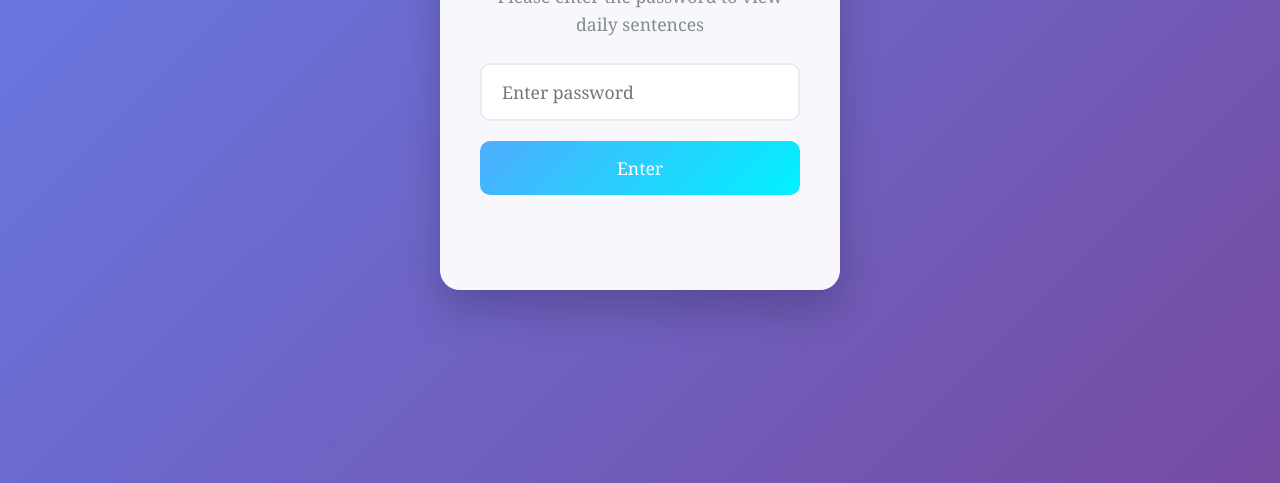
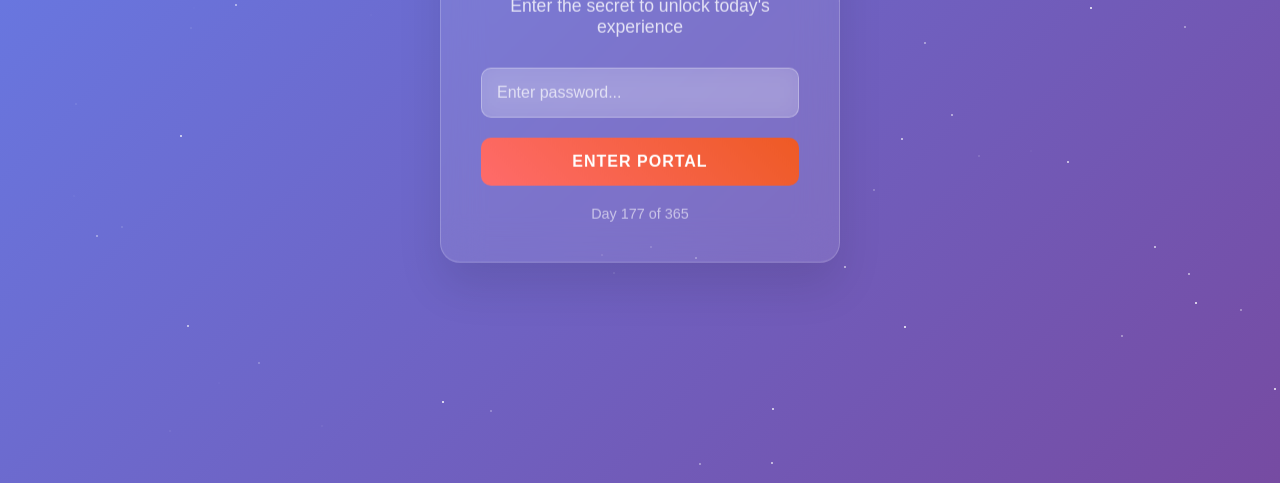
Before and after one commit to vorobejus/vorobejus.github.io, a plain HTML site: page index.html in a window 1280 px wide. Shown: the part 317-800 px from the top of the page. Drawn offline with Linux system fonts and the light colour scheme.

Commit message:
Update index.html

```diff
--- a/index.html
+++ b/index.html
@@ -3,197 +3,223 @@
 <head>
     <meta charset="UTF-8">
     <meta name="viewport" content="width=device-width, initial-scale=1.0">
-    <title>Daily Sentences - Login Required</title>
-    <link rel="stylesheet" href="style.css">
+    <title>Daily Portal</title>
+    <style>
+        * {
+            margin: 0;
+            padding: 0;
+            box-sizing: border-box;
+        }
+
+        body {
+            font-family: 'Arial', sans-serif;
+            background: linear-gradient(135deg, #667eea 0%, #764ba2 100%);
+            min-height: 100vh;
+            display: flex;
+            align-items: center;
+            justify-content: center;
+            overflow: hidden;
+        }
+
+        .stars {
+            position: fixed;
+            top: 0;
+            left: 0;
+            width: 100%;
+            height: 100%;
+            pointer-events: none;
+        }
+
+        .star {
+            position: absolute;
+            width: 2px;
+            height: 2px;
+            background: white;
+            border-radius: 50%;
+            animation: twinkle 2s infinite;
+        }
+
+        @keyframes twinkle {
+            0%, 100% { opacity: 0; }
+            50% { opacity: 1; }
+        }
+
+        .container {
+            background: rgba(255, 255, 255, 0.1);
+            backdrop-filter: blur(20px);
+            border-radius: 20px;
+            padding: 40px;
+            box-shadow: 0 25px 45px rgba(0, 0, 0, 0.1);
+            border: 1px solid rgba(255, 255, 255, 0.2);
+            text-align: center;
+            max-width: 400px;
+            width: 90%;
+            animation: float 6s ease-in-out infinite;
+        }
+
+        @keyframes float {
+            0%, 100% { transform: translateY(0px); }
+            50% { transform: translateY(-10px); }
+        }
+
+        h1 {
+            color: white;
+            margin-bottom: 10px;
+            font-size: 2.5em;
+            text-shadow: 0 2px 10px rgba(0, 0, 0, 0.3);
+        }
+
+        .subtitle {
+            color: rgba(255, 255, 255, 0.8);
+            margin-bottom: 30px;
+            font-size: 1.1em;
+        }
+
+        .input-group {
+            margin-bottom: 20px;
+        }
+
+        input[type="password"] {
+            width: 100%;
+            padding: 15px;
+            border: none;
+            border-radius: 10px;
+            background: rgba(255, 255, 255, 0.2);
+            color: white;
+            font-size: 16px;
+            backdrop-filter: blur(10px);
+            border: 1px solid rgba(255, 255, 255, 0.3);
+            transition: all 0.3s ease;
+        }
+
+        input[type="password"]::placeholder {
+            color: rgba(255, 255, 255, 0.7);
+        }
+
+        input[type="password"]:focus {
+            outline: none;
+            background: rgba(255, 255, 255, 0.3);
+            transform: scale(1.02);
+        }
+
+        button {
+            width: 100%;
+            padding: 15px;
+            border: none;
+            border-radius: 10px;
+            background: linear-gradient(45deg, #ff6b6b, #ee5a24);
+            color: white;
+            font-size: 16px;
+            font-weight: bold;
+            cursor: pointer;
+            transition: all 0.3s ease;
+            text-transform: uppercase;
+            letter-spacing: 1px;
+        }
+
+        button:hover {
+            transform: translateY(-2px);
+            box-shadow: 0 10px 20px rgba(238, 90, 36, 0.3);
+        }
+
+        button:active {
+            transform: translateY(0);
+        }
+
+        .error {
+            color: #ff6b6b;
+            margin-top: 15px;
+            padding: 10px;
+            background: rgba(255, 107, 107, 0.1);
+            border-radius: 5px;
+            border: 1px solid rgba(255, 107, 107, 0.3);
+        }
+
+        .day-info {
+            color: rgba(255, 255, 255, 0.6);
+            margin-top: 20px;
+            font-size: 0.9em;
+        }
+    </style>
 </head>
 <body>
-    <!-- Login Screen -->
-    <div class="login-container" id="login-screen">
-        <div class="login-card">
-            <h1>🔐 Access Required</h1>
-            <p>Please enter the password to view daily sentences</p>
-            <form id="login-form">
-                <input type="password" id="password-input" placeholder="Enter password" required>
-                <button type="submit">Enter</button>
-            </form>
-            <p class="error-message" id="error-message"></p>
+    <div class="stars"></div>
+
+    <div class="container">
+        <h1>Daily Portal</h1>
+        <p class="subtitle">Enter the secret to unlock today's experience</p>
+
+        <div class="input-group">
+            <input type="password" id="passwordInput" placeholder="Enter password..." />
+        </div>
+
+        <button onclick="checkPassword()">Enter Portal</button>
+
+        <div id="errorMessage" class="error" style="display: none;"></div>
+
+        <div class="day-info">
+            Day <span id="dayNumber"></span> of 365
         </div>
     </div>
 
-    <!-- Main Content (hidden initially) -->
-    <div class="container" id="main-content" style="display: none;">
-        <header>
-            <h1>Daily Sentence</h1>
-            <p class="date" id="current-date"></p>
-            <button class="logout-btn" id="logout-btn">Logout</button>
-        </header>
-
-        <main>
-            <div class="sentence-card">
-                <p class="sentence" id="daily-sentence">Loading today's sentence...</p>
-            </div>
-
-            <div class="info">
-                <p>Come back tomorrow for a new sentence!</p>
-            </div>
-        </main>
-
-        <footer>
-            <p>&copy; 2025 Daily Sentences</p>
-        </footer>
-    </div>
-
     <script>
-        // Configuration
-        const PASSWORD = "dailyquote2025"; // Change this to your desired password
-        const SESSION_KEY = "daily_sentences_auth";
-
-        // Array of sentences that will rotate daily
-        const sentences = [
-            "The best time to plant a tree was 20 years ago. The second best time is now.",
-            "Life is what happens to you while you're busy making other plans.",
-            "The only way to do great work is to love what you do.",
-            "In the middle of difficulty lies opportunity.",
-            "Success is not final, failure is not fatal: it is the courage to continue that counts.",
-            "The future belongs to those who believe in the beauty of their dreams.",
-            "It is during our darkest moments that we must focus to see the light.",
-            "Don't watch the clock; do what it does. Keep going.",
-            "The only impossible journey is the one you never begin.",
-            "Happiness is not something ready made. It comes from your own actions.",
-            "The way to get started is to quit talking and begin doing.",
-            "Innovation distinguishes between a leader and a follower.",
-            "Your limitation—it's only your imagination.",
-            "Push yourself, because no one else is going to do it for you.",
-            "Great things never come from comfort zones.",
-            "Dream it. Wish it. Do it.",
-            "Success doesn't just find you. You have to go out and get it.",
-            "The harder you work for something, the greater you'll feel when you achieve it.",
-            "Dream bigger. Do bigger.",
-            "Don't stop when you're tired. Stop when you're done.",
-            "Wake up with determination. Go to bed with satisfaction.",
-            "Do something today that your future self will thank you for.",
-            "Little things make big days.",
-            "It's going to be hard, but hard does not mean impossible.",
-            "Don't wait for opportunity. Create it.",
-            "Sometimes we're tested not to show our weaknesses, but to discover our strengths.",
-            "The key to success is to focus on goals, not obstacles.",
-            "Dream it. Believe it. Build it.",
-            "What lies behind us and what lies before us are tiny matters compared to what lies within us.",
-            "The only person you are destined to become is the person you decide to be.",
-            "Believe you can and you're halfway there."
-        ];
-
-        // Authentication functions
-        function checkAuth() {
-            const authData = sessionStorage.getItem(SESSION_KEY);
-            if (authData) {
-                const { timestamp, authenticated } = JSON.parse(authData);
-                const now = new Date().getTime();
-                const hoursPassed = (now - timestamp) / (1000 * 60 * 60);
-
-                // Session expires after 24 hours
-                if (authenticated && hoursPassed < 24) {
-                    return true;
-                }
+        // Create animated stars
+        function createStars() {
+            const starsContainer = document.querySelector('.stars');
+            for (let i = 0; i < 100; i++) {
+                const star = document.createElement('div');
+                star.className = 'star';
+                star.style.left = Math.random() * 100 + '%';
+                star.style.top = Math.random() * 100 + '%';
+                star.style.animationDelay = Math.random() * 2 + 's';
+                starsContainer.appendChild(star);
             }
-            return false;
         }
 
-        function authenticate(password) {
-            if (password === PASSWORD) {
-                const authData = {
-                    authenticated: true,
-                    timestamp: new Date().getTime()
-                };
-                sessionStorage.setItem(SESSION_KEY, JSON.stringify(authData));
-                return true;
-            }
-            return false;
-        }
-
-        function logout() {
-            sessionStorage.removeItem(SESSION_KEY);
-            showLoginScreen();
-        }
-
-        function showMainContent() {
-            document.getElementById('login-screen').style.display = 'none';
-            document.getElementById('main-content').style.display = 'block';
-            initializeDailySentence();
-        }
-
-        function showLoginScreen() {
-            document.getElementById('login-screen').style.display = 'flex';
-            document.getElementById('main-content').style.display = 'none';
-            document.getElementById('password-input').value = '';
-            document.getElementById('error-message').textContent = '';
-        }
-
-        // Function to get sentence based on day of year
-        function getDailySentence() {
+        // Get day of year (1-365)
+        function getDayOfYear() {
             const now = new Date();
             const start = new Date(now.getFullYear(), 0, 0);
             const diff = now - start;
             const dayOfYear = Math.floor(diff / (1000 * 60 * 60 * 24));
-
-            // Use day of year to pick sentence (cycles through array)
-            const sentenceIndex = dayOfYear % sentences.length;
-            return sentences[sentenceIndex];
+            return dayOfYear;
         }
 
-        // Function to format date
-        function formatDate() {
-            const options = {
-                weekday: 'long',
-                year: 'numeric',
-                month: 'long',
-                day: 'numeric'
-            };
-            return new Date().toLocaleDateString('en-US', options);
+        // Check password and redirect
+        function checkPassword() {
+            const password = document.getElementById('passwordInput').value;
+            const correctPassword = 'mysecret'; // Change this to your desired password
+
+            if (password === correctPassword) {
+                const dayNumber = getDayOfYear();
+                // Redirect to the day-specific page
+                window.location.href = `${dayNumber}.html`;
+            } else {
+                const errorDiv = document.getElementById('errorMessage');
+                errorDiv.textContent = 'Incorrect password. Try again.';
+                errorDiv.style.display = 'block';
+
+                // Clear error after 3 seconds
+                setTimeout(() => {
+                    errorDiv.style.display = 'none';
+                }, 3000);
+
+                // Clear input
+                document.getElementById('passwordInput').value = '';
+            }
         }
 
-        // Initialize the main content
-        function initializeDailySentence() {
-            document.getElementById('current-date').textContent = formatDate();
-            document.getElementById('daily-sentence').textContent = getDailySentence();
-        }
-
-        // Event listeners
-        document.getElementById('login-form').addEventListener('submit', function(e) {
-            e.preventDefault();
-            const password = document.getElementById('password-input').value;
-
-            if (authenticate(password)) {
-                showMainContent();
-            } else {
-                document.getElementById('error-message').textContent = 'Incorrect password. Please try again.';
-                document.getElementById('password-input').value = '';
-
-                // Add shake animation to login card
-                const loginCard = document.querySelector('.login-card');
-                loginCard.style.animation = 'shake 0.5s ease-in-out';
-                setTimeout(() => {
-                    loginCard.style.animation = '';
-                }, 500);
+        // Allow Enter key to submit
+        document.getElementById('passwordInput').addEventListener('keypress', function(e) {
+            if (e.key === 'Enter') {
+                checkPassword();
             }
         });
 
-        document.getElementById('logout-btn').addEventListener('click', logout);
-
-        // Initialize the page
-        window.addEventListener('load', function() {
-            if (checkAuth()) {
-                showMainContent();
-            } else {
-                showLoginScreen();
-            }
-        });
-
-        // Auto-logout when tab becomes visible after long period
-        document.addEventListener('visibilitychange', function() {
-            if (!document.hidden && !checkAuth()) {
-                logout();
-            }
+        // Initialize
+        document.addEventListener('DOMContentLoaded', function() {
+            createStars();
+            document.getElementById('dayNumber').textContent = getDayOfYear();
         });
     </script>
 </body>
```
